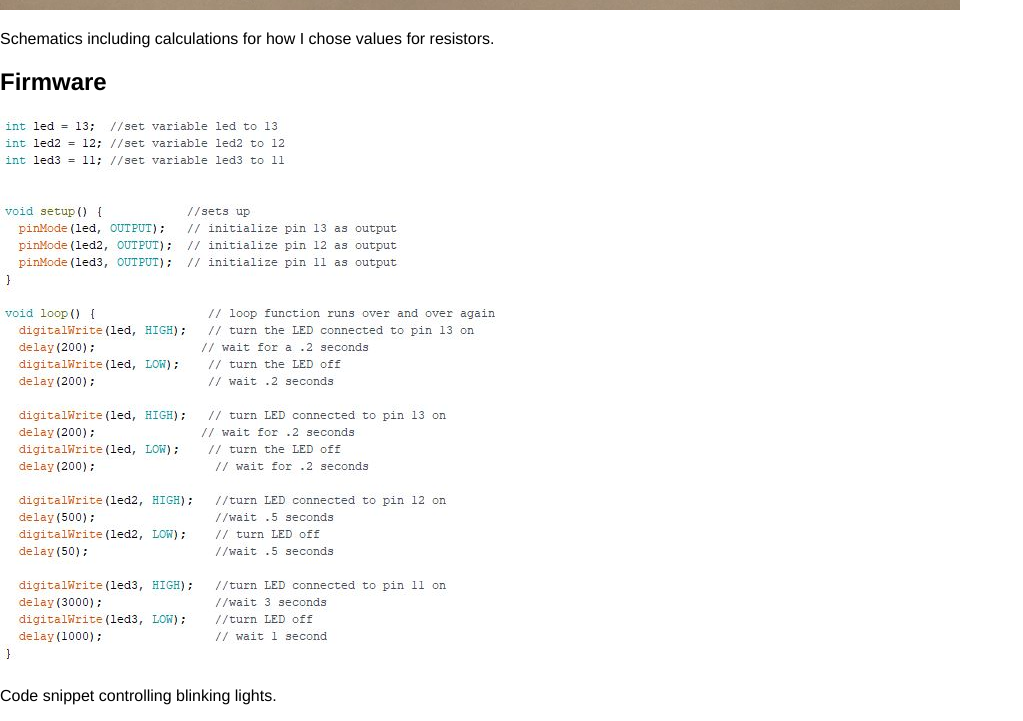
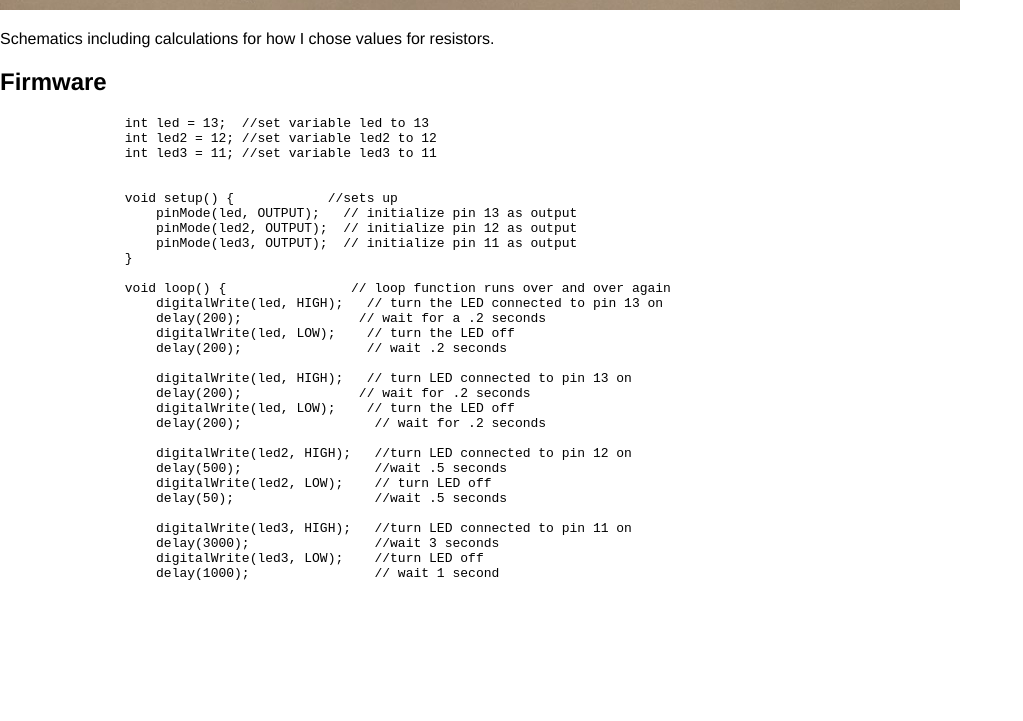
Before and after one commit to DaianaKaplan/DaianaKaplan.github.io, a plain HTML site: page assignment1.html in a window 1280 px wide. Shown: the part 2105-2826 px from the top of the page, without its empty margins (0-1023 px from the left). After the commit the page ends 2717 px from the top, so only its background shows below. Drawn offline with Linux system fonts and the light colour scheme.

Commit message:
Final Turn in for Assignment 1

```diff
--- a/assignment1.html
+++ b/assignment1.html
@@ -41,8 +41,41 @@
 
     <div>
         <h2> Firmware</h2>
-        <img src="code.JPG" width400>
-        <p> Code snippet controlling blinking lights.
+        <code>
+            <pre>
+                int led = 13;  //set variable led to 13
+                int led2 = 12; //set variable led2 to 12
+                int led3 = 11; //set variable led3 to 11
+
+
+                void setup() {            //sets up
+                    pinMode(led, OUTPUT);   // initialize pin 13 as output
+                    pinMode(led2, OUTPUT);  // initialize pin 12 as output
+                    pinMode(led3, OUTPUT);  // initialize pin 11 as output
+                }
+
+                void loop() {                // loop function runs over and over again
+                    digitalWrite(led, HIGH);   // turn the LED connected to pin 13 on
+                    delay(200);               // wait for a .2 seconds
+                    digitalWrite(led, LOW);    // turn the LED off
+                    delay(200);                // wait .2 seconds
+
+                    digitalWrite(led, HIGH);   // turn LED connected to pin 13 on
+                    delay(200);               // wait for .2 seconds
+                    digitalWrite(led, LOW);    // turn the LED off
+                    delay(200);                 // wait for .2 seconds
+
+                    digitalWrite(led2, HIGH);   //turn LED connected to pin 12 on
+                    delay(500);                 //wait .5 seconds
+                    digitalWrite(led2, LOW);    // turn LED off
+                    delay(50);                  //wait .5 seconds
+
+                    digitalWrite(led3, HIGH);   //turn LED connected to pin 11 on
+                    delay(3000);                //wait 3 seconds
+                    digitalWrite(led3, LOW);    //turn LED off
+                    delay(1000);                // wait 1 second
+            </pre>
+        </code>
         </p>
     </div>
 
```
